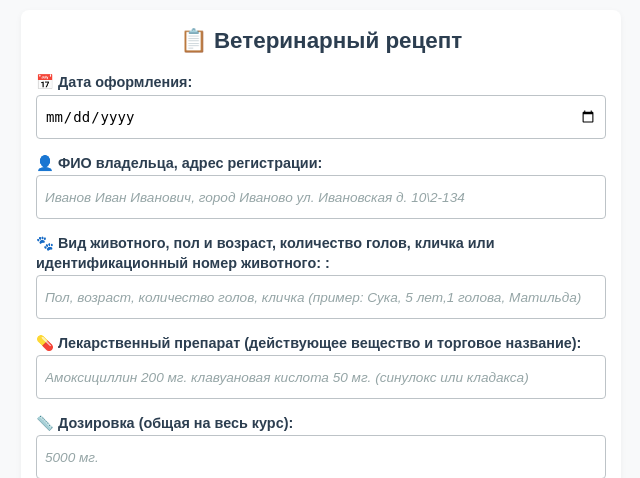
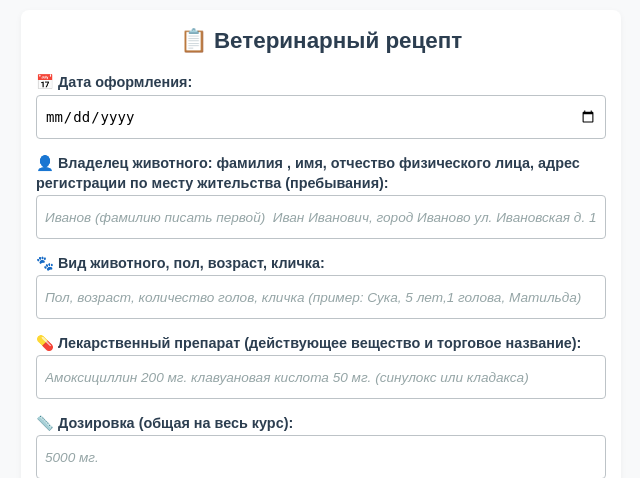
Before and after one commit to aibolitigr/VetReceptSite, a Flask app: page / in a window 1280 px wide. Shown: the top 478 px of the page, without its empty margins (319-959 px from the left). Run offline with Flask 3, Linux system fonts and the light colour scheme.

```diff
--- a/templates/form.html
+++ b/templates/form.html
@@ -190,15 +190,13 @@
             <input type="date" name="date" required
                    value="{{ form_data.date if form_data else '' }}">
 
-            <label>👤 ФИО владельца, адрес регистрации:</label>
+            <label>👤 Владелец животного: фамилия , имя, отчество физического лица, адрес регистрации  по месту жительства (пребывания):</label>
             <input type="text" name="owner_name"
                    value="{{ form_data.owner_name if form_data else '' }}"
-                   placeholder="Иванов Иван Иванович, город Иваново ул. Ивановская д. 10\2-134" required
+                   placeholder="Иванов (фамилию писать первой)  Иван Иванович, город Иваново ул. Ивановская д. 10\2-134" required
                    autocapitalize="words">
 
-            <label>🐾 Вид животного, пол и возраст, количество голов, кличка или
-                идентификационный номер животного:
-                :</label>
+            <label>🐾 Вид животного, пол,  возраст, кличка:</label>
             <input type="text" name="pet_info"
                    value="{{ form_data.pet_info if form_data else '' }}"
                    placeholder="Пол, возраст, количество голов, кличка (пример: Сука, 5 лет,1 голова, Матильда)" required>
```
Also changed, not shown: static/favicon.ico (added).
